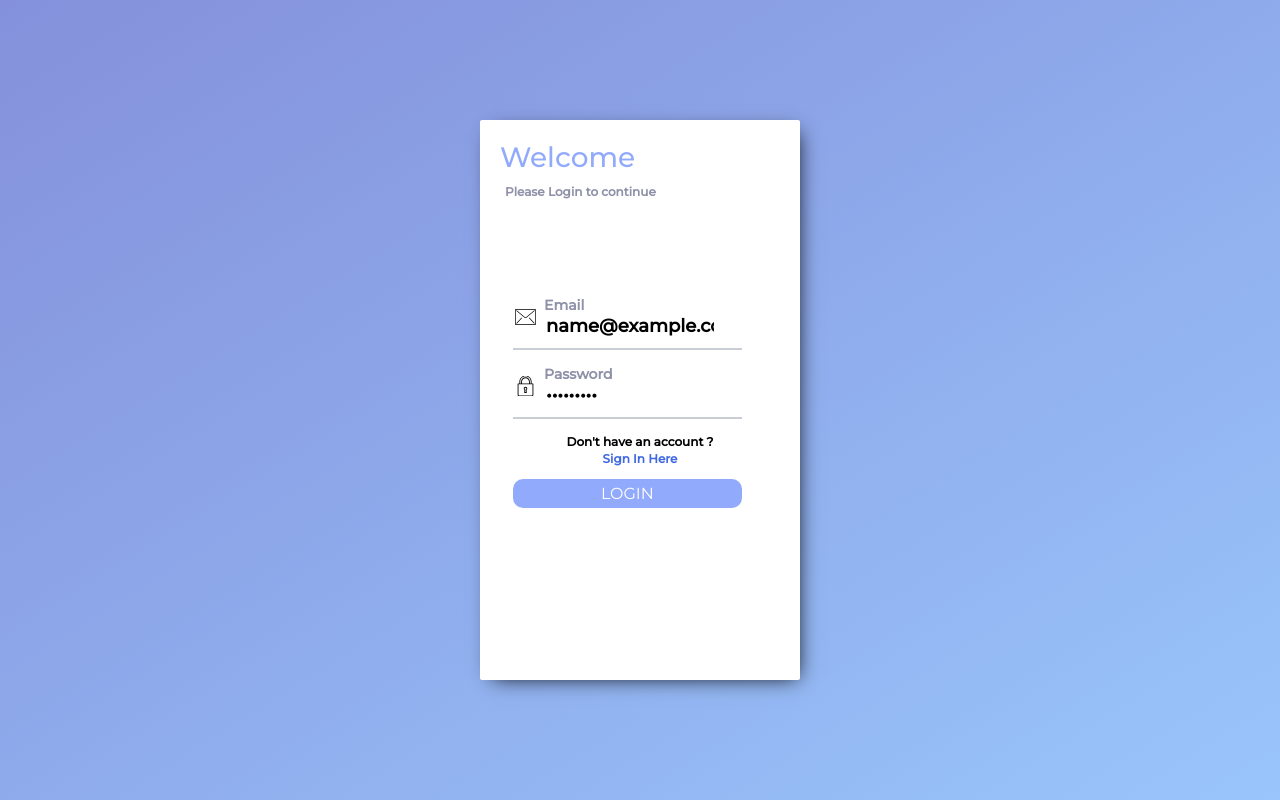
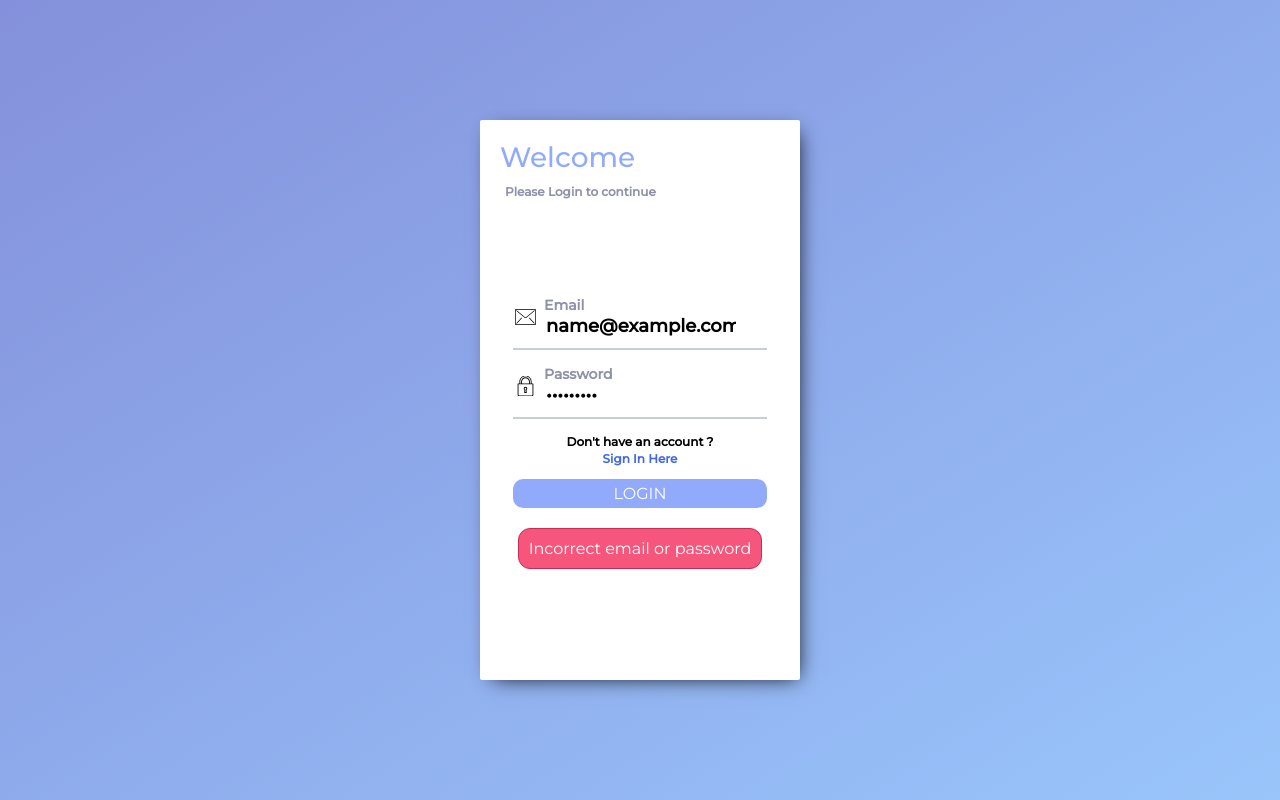
Before and after one commit to Paaka/TypeScriptProject, a React (Create React App) app in the folder project/: page /Login in a window 1280 px wide. Both pictures are taken after typing "name@example.com", "Sample123" into the empty fields and a click on the button "LOGIN". Built offline with nearby package versions, Linux system fonts and the light colour scheme; no server answers.

Commit message:
Added Error handling

```diff
--- /dev/null
+++ b/project/src/components/atoms/UserMessage/UserMessage.tsx
@@ -0,0 +1,35 @@
+import React, { FC } from 'react';
+import styled from 'styled-components';
+import allColors from '../../../constants/allColors';
+
+interface IError {
+    visible: boolean;
+    success: boolean;
+}
+
+interface IUserMessage extends IError {
+    message: string;
+}
+
+const Warning = styled.div<IError>`
+    background-color: ${({ success }) =>
+        success ? allColors.green : allColors.pinkish};
+    margin-top: 20px;
+    font-size: 16px;
+    padding: 10px;
+    border-radius: 12px;
+    color: white;
+    border: 1px solid
+        ${({ success }) => (success ? allColors.greenBlue : allColors.pinkDark)};
+    font-family: 'Montserrat', 'sans-serif';
+    transition: opacity 0.1s ease-in;
+    opacity: ${({ visible }) => (visible ? '1' : '0')};
+`;
+
+const UserMessage: FC<IUserMessage> = ({ visible, success, message }) => (
+    <Warning success={success} visible={visible}>
+        {message}
+    </Warning>
+);
+
+export default UserMessage;
--- a/project/src/components/organisms/Calendar/Calendar.tsx
+++ b/project/src/components/organisms/Calendar/Calendar.tsx
@@ -11,6 +11,7 @@ import { INote } from '../../../models/Note';
 import StyledParagraph from '../../atoms/Typography/StyledParagraph';
 import { Link } from 'react-router-dom';
 import { IList } from '../../../models/List';
+import { isNull } from 'util';
 
 interface Column {
     row: number;
@@ -18,6 +19,10 @@ interface Column {
 
 interface ICalendar {
     notes: INote[];
+}
+
+interface IDeadlineItem {
+    hasDeadline: boolean;
 }
 
 const Wrapper = styled.div`
@@ -55,8 +60,8 @@ const DayHeader = styled.div`
     color: white;
 `;
 
-const DeadlineItem = styled.div`
-    background-color: white;
+const DeadlineItem = styled.div<IDeadlineItem>`
+    background-color: ${({ hasDeadline }) => (hasDeadline ? 'red' : 'white')};
     width: 100%;
     height: 100%;
 `;
@@ -96,6 +101,17 @@ const Calendar: FC<ICalendar> = ({ notes }) => {
 
     getNextFourDays(today);
 
+    const setDeadline = (day: Date, note: INote) => {
+        if (!isNull(note.deadline)) {
+            const ISODateFormat = note.deadline.substring(0, 10);
+            const deadline = new Date(ISODateFormat);
+            return deadline > day;
+        }
+        return false;
+    };
+
+    const setDeadlineHandler = (day: Date, note: INote) => {};
+
     return (
         <Wrapper>
             <DayHeader> Tasks: </DayHeader>
@@ -115,7 +131,10 @@ const Calendar: FC<ICalendar> = ({ notes }) => {
                         </LeftColumnItem>
                     </Link>
                     {nextDays.map((day) => (
-                        <DeadlineItem onClick={() => console.log(note)} />
+                        <DeadlineItem
+                            hasDeadline={setDeadline(day, note)}
+                            onClick={() => setDeadlineHandler(day, note)}
+                        />
                     ))}
                 </>
             ))}
--- a/project/src/components/organisms/LoginForm/LoginForm.tsx
+++ b/project/src/components/organisms/LoginForm/LoginForm.tsx
@@ -8,6 +8,11 @@ import LoginInput from './LoginInput';
 import LoginParagrph from './LoginParagraph';
 import Axios from 'axios';
 import { backendURL } from '../../../constants/url';
+import UserMessage from '../../atoms/UserMessage/UserMessage';
+
+interface IError {
+    visible: boolean;
+}
 
 const LoginWrapper = styled.div`
     height: 70vh;
@@ -32,14 +37,14 @@ const StyledParagraph = styled.div`
 
 const BottomWrapper = styled.div`
     display: flex;
+    align-self: center;
     flex-direction: column;
     align-items: center;
     height: 70%;
-    width: 100%;
 `;
 
 const StyledButton = styled.button`
-    width: 90%;
+    width: 100%;
     padding: 5px 0px;
     border: none;
     background-color: ${allColors.lightBlue};
@@ -50,9 +55,14 @@ const StyledButton = styled.button`
     margin-top: 10px;
     text-transform: uppercase;
     transition: background-color 0.2s;
+    outline: none;
 
     :hover {
         background-color: ${allColors.mediumBlue};
+    }
+
+    :active {
+        outline: none;
     }
 `;
 
@@ -60,6 +70,9 @@ const LoginForm = () => {
     const dispatch = useDispatch();
     const [email, setEmail] = useState('');
     const [password, setPassword] = useState('');
+    const [isUserMessageVisible, setIsUserMessageVisible] = useState(false);
+    const [isLoginSuccessful, setIsLoginSuccessful] = useState(false);
+    const [userMessage, setUserMessage] = useState('Login successfully');
 
     const getEmail = (val: string) => {
         setEmail(val);
@@ -77,11 +90,22 @@ const LoginForm = () => {
             password,
         })
             .then((res) => {
-                if (res.data.token) {
-                    dispatch(logInUser(res.data.user, res.data.token));
-                }
+                setIsUserMessageVisible(true);
+                setIsLoginSuccessful(true);
+                setUserMessage('Login successfully');
+                return res;
             })
-            .catch((err) => console.log(err));
+            .then((res) => {
+                setTimeout(() => {
+                    if (res.data.token) {
+                        dispatch(logInUser(res.data.user, res.data.token));
+                    }
+                }, 1000);
+            })
+            .catch((err) => {
+                setIsUserMessageVisible(true);
+                setUserMessage('Incorrect email or password');
+            });
     };
 
     return (
@@ -120,6 +144,11 @@ const LoginForm = () => {
                     />
                     <StyledButton type="submit">LogIn</StyledButton>
                 </form>
+                <UserMessage
+                    success={isLoginSuccessful}
+                    visible={isUserMessageVisible}
+                    message={userMessage}
+                ></UserMessage>
             </BottomWrapper>
         </LoginWrapper>
     );
--- a/project/src/components/organisms/LoginForm/LoginInput.tsx
+++ b/project/src/components/organisms/LoginForm/LoginInput.tsx
@@ -14,7 +14,7 @@ interface ILoginInput {
 }
 
 const Wrapper = styled.div`
-    width: 90%;
+    width: 100%;
     border-bottom: 2px solid ${allColors.grey};
     padding-bottom: 10px;
     margin-bottom: 15px;
--- a/project/src/models/Note.ts
+++ b/project/src/models/Note.ts
@@ -1,10 +1,12 @@
+import { isNull } from 'util';
+
 export interface INote {
     ID: string;
     ListID: string;
     content: string;
     priority: number;
     description: string;
-    deadline: string;
+    deadline: string | null;
 }
 
 class Note implements INote {
@@ -13,7 +15,7 @@ class Note implements INote {
     content: string;
     priority: number;
     description: string;
-    deadline: string;
+    deadline: string | null;
 
     constructor(
         id: string,
--- a/project/src/reducer/listsReducer.ts
+++ b/project/src/reducer/listsReducer.ts
@@ -198,6 +198,22 @@ const listsReducer = (state = initialState, action: any) => {
                 }),
             };
         }
+        case types.SET_NOTE_DEADLINE: {
+            return {
+                ...state,
+                notes: state.notes.map((note) => {
+                    const deadline: string = action.payload.newDeadline;
+                    if (note.ID === action.payload.noteID) {
+                        return {
+                            ...note,
+                            deadline,
+                        };
+                    } else {
+                        return note;
+                    }
+                }),
+            };
+        }
         default:
             return state;
     }
--- a/project/src/views/BoardView.tsx
+++ b/project/src/views/BoardView.tsx
@@ -63,6 +63,7 @@ const BoardView = () => {
             .then((res) => {
                 const arr: Array<any> = res.data;
                 if (allNotes.length < arr.length) {
+                    console.log(arr);
                     arr.forEach((note) =>
                         dispatch(
                             addNote(
--- a/project/src/views/NoteView.tsx
+++ b/project/src/views/NoteView.tsx
@@ -84,7 +84,7 @@ const NotesView = () => {
     const headers = { Authorization: `Bearer ${Token}` };
 
     const locationArray = location.pathname.split('/');
-    const noteID = locationArray[2];
+    const noteID = locationArray[3];
 
     const Note = Notes.find((note) => note.ID === noteID);
     const list = Lists.find((list) => list.ID === Note?.ListID);
```
Also changed, not shown: 1 other file (tests, documents, lock files or other folders).
